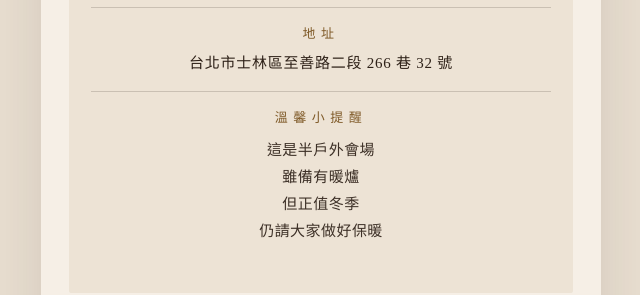
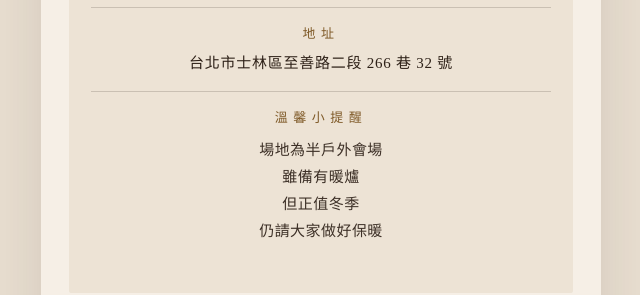
Before and after one commit to ned0729/wedding-invite, a plain HTML site: page index.html in a window 1280 px wide. Shown: the part 2020-2315 px from the top of the page, 319-959 px from the left. Drawn offline with nearby package versions, Linux system fonts and the light colour scheme.

Commit message:
保暖提醒改為「場地為半戶外會場」，ACCESSIBILITY 新增標題

```diff
--- a/index.html
+++ b/index.html
@@ -252,7 +252,7 @@ html[lang="en"] .row .v,html[lang="en"] .sh-lead,html[lang="en"] .ac-h,html[lang
     <div class="row"><div class="k" data-en="Doors open">開放進場</div><div class="v" data-en="From 16:00">16:00 起</div><div class="s" style="margin-top:6px;line-height:1.8" data-en="If no other guests are on the grounds,<br>feel free to take photos.<br>You are welcome to arrive early<br>and take photos with us.">園區內若無其他賓客<br>皆可自由拍照<br>歡迎提早到場<br>和我們合照</div></div>
     <div class="row"><div class="k" data-en="Venue">地點</div><div class="v" data-en="CHIN CHIN Garden Restaurant<small class='zhsub'>青青食尚花園會館</small>">青青食尚花園會館</div><div class="hall" data-en="<small>Banquet Hall</small>｜<b>Starry Forest</b>"><small>婚宴廳</small>｜<b>星空之森</b></div></div>
     <div class="row"><div class="k" data-en="Address">地址</div><div class="v" style="font-size:15px;letter-spacing:.05em;text-wrap:balance" data-en="No. 32, Ln. 266, Sec. 2, Zhishan Rd.,<br>Shilin Dist., Taipei City<small class='zhsub'>台北市士林區至善路二段 266 巷 32 號</small>">台北市士林區至善路二段 266 巷 32 號</div></div>
-    <div class="row"><div class="k" data-en="A gentle reminder">溫馨小提醒</div><div class="s" style="margin-top:6px;line-height:1.8" data-en="This is a semi-outdoor venue.<br>Heaters are provided,<br>but as it is winter,<br>please dress warmly.">這是半戶外會場<br>雖備有暖爐<br>但正值冬季<br>仍請大家做好保暖</div></div>
+    <div class="row"><div class="k" data-en="A gentle reminder">溫馨小提醒</div><div class="s" style="margin-top:6px;line-height:1.8" data-en="The venue is semi-outdoor.<br>Heaters are provided,<br>but as it is winter,<br>please dress warmly.">場地為半戶外會場<br>雖備有暖爐<br>但正值冬季<br>仍請大家做好保暖</div></div>
   </div>
   <div class="btns">
     <a class="btn fill" target="_blank" rel="noopener" href="https://www.google.com/maps/search/?api=1&query=%E5%A3%AB%E6%9E%97%E9%9D%92%E9%9D%92%E9%A3%9F%E5%B0%9A%E8%8A%B1%E5%9C%92%E6%9C%83%E9%A4%A8" data-en="Open Map">開啟地圖</a>
@@ -386,6 +386,7 @@ html[lang="en"] .row .v,html[lang="en"] .sh-lead,html[lang="en"] .ac-h,html[lang
 <section class="reveal" style="padding-top:8px;padding-bottom:14px">
   <div class="access">
     <div class="ac-t">ACCESSIBILITY</div>
+    <div class="ac-h" data-en="Getting around the grounds">園區內的行動協助</div>
     <p style="letter-spacing:.02em;text-wrap:balance" data-en="Because the banquet hall is a little way from the entrance to the grounds, elders and guests with limited mobility are welcome to ask the <b>staff at the entrance</b> about the <b>“park shuttle”</b> <span style='white-space:nowrap'>(a golf cart)</span> if they need help.">由於宴客廳與園區入口有些距離，<br>請長輩與行動不便的貴賓，<br>若需要協助，可向<b>園區入口的<span style="white-space:nowrap">會場人員</span></b>詢問<b style="white-space:nowrap">「園區接駁車」</b><span style="white-space:nowrap">（高爾夫球車）。</span></p>
   </div>
 </section>
```
